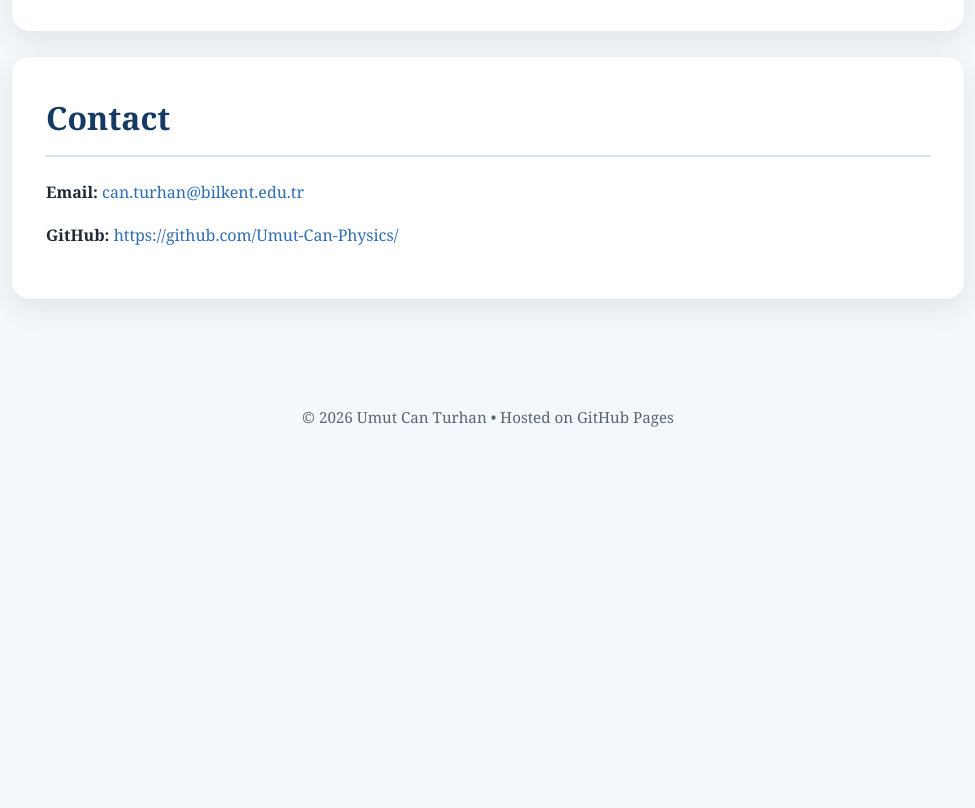
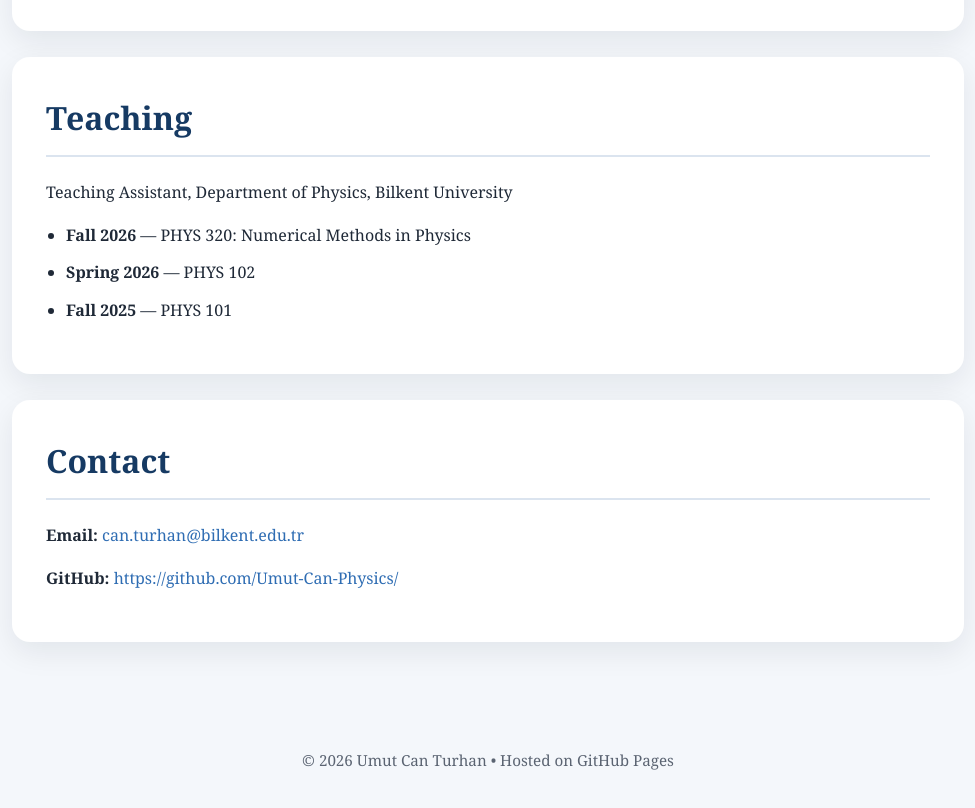
Before and after one commit to Umut-Can-Physics/Umut-Can-Physics.github.io, a plain HTML site: page index.html in a window 1280 px wide. Shown: the part 1846-2654 px from the top of the page, without its empty margins (152-1127 px from the left). Before the commit the page ends 2316 px from the top, so only its background shows below. Drawn offline with Linux system fonts and the light colour scheme.

Commit message:
List teaching assistant assignments at Bilkent University

```diff
--- a/index.html
+++ b/index.html
@@ -16,6 +16,7 @@
                     <a href="#about">About</a>
                     <a href="#research">Research</a>
                     <a href="#publication">Publications &amp; Preprints</a>
+                    <a href="#teaching">Teaching</a>
                     <a href="#contact">Contact</a>
                 </div>
             </div>
@@ -115,6 +116,16 @@
             </div>
         </section>
 
+        <section id="teaching" class="section">
+            <h2>Teaching</h2>
+            <p>Teaching Assistant, Department of Physics, Bilkent University</p>
+            <ul class="timeline">
+                <li><strong>Fall 2026</strong> — PHYS 320: Numerical Methods in Physics</li>
+                <li><strong>Spring 2026</strong> — PHYS 102</li>
+                <li><strong>Fall 2025</strong> — PHYS 101</li>
+            </ul>
+        </section>
+
         <section id="contact" class="section">
             <h2>Contact</h2>
             <p><strong>Email:</strong> <a href="mailto:can.turhan@bilkent.edu.tr">can.turhan@bilkent.edu.tr</a></p>
```
